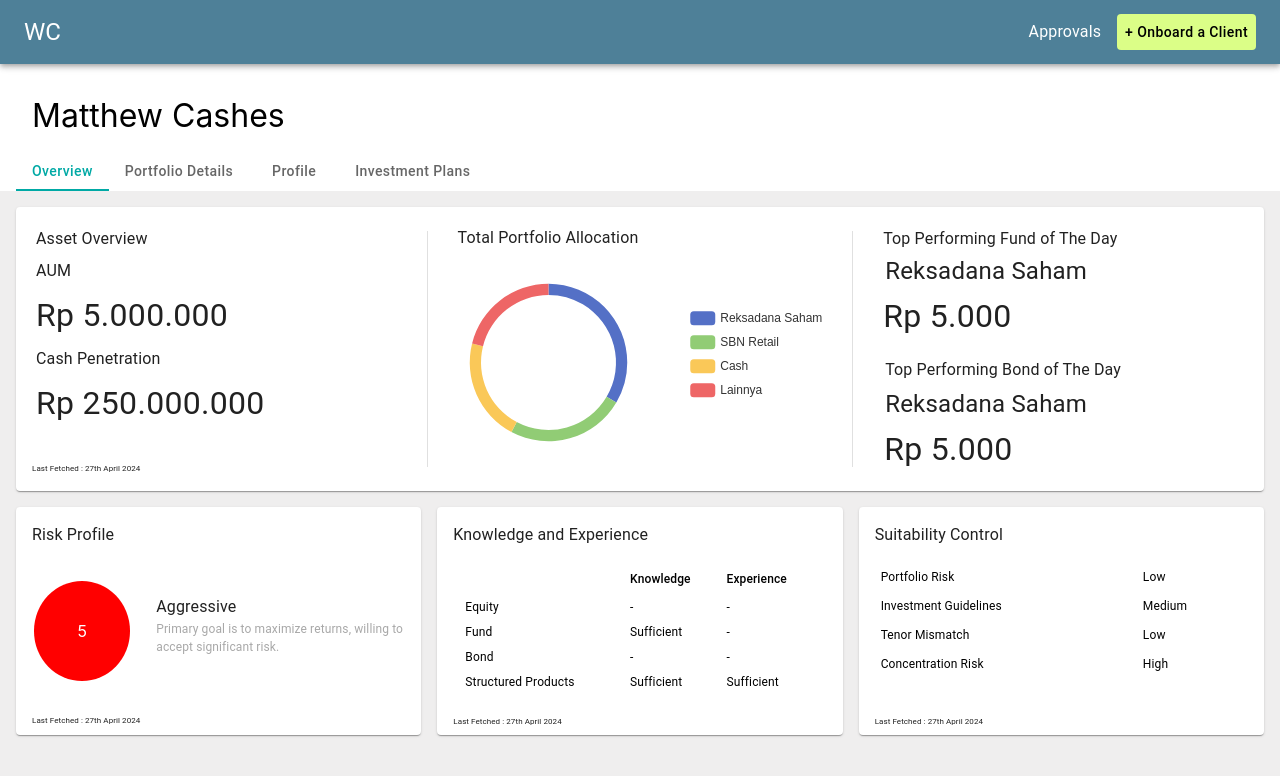
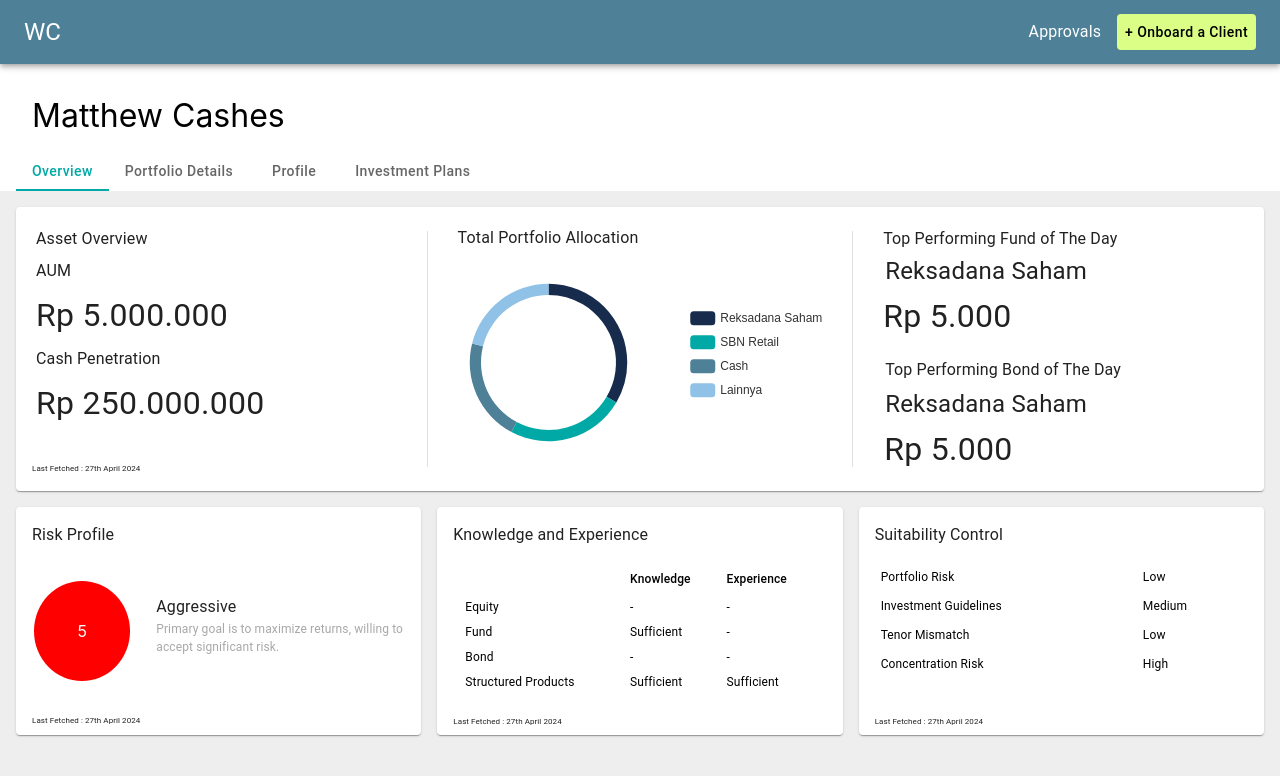
Before and after one commit to marcokenata-1/wc-indonesia, a React (Create React App) app: page / in a window 1280 px wide. Both pictures are taken after a click on the element "Matthew Cashes". Shown: the top 776 px of the page. Built offline with nearby package versions, Linux system fonts and the light colour scheme.

Commit message:
Change Pie Chart Color

```diff
--- a/src/mockdata/MockPieChart.js
+++ b/src/mockdata/MockPieChart.js
@@ -1,7 +1,9 @@
 import { Box } from "@mui/material";
+import { graphic } from "echarts";
 import ReactEcharts from "echarts-for-react";
 
 export default function MockPieChart() {
+  var colorPalette = ["#172B4D", "#00A9A5", "#4E8098", "#90C2E7"];
   const option = {
     tooltip: {
       trigger: "item",
@@ -10,7 +12,7 @@ export default function MockPieChart() {
       right: "10%",
       top: "25%",
       orient: "vertical",
-        left: "75%"
+      left: "75%",
     },
     series: [
       {
@@ -27,17 +29,17 @@ export default function MockPieChart() {
             show: false,
             fontSize: 40,
             fontWeight: "bold",
-            formatter: '{d}%'
+            formatter: "{d}%",
           },
         },
         labelLine: {
-          show: true,
+          show: false,
         },
         data: [
-          { value: 36.5, name: "Reksadana Saham" },
-          { value: 26.5, name: "SBN Retail" },
-          { value: 23, name: "Cash" },
-          { value: 23, name: "Lainnya" },
+          { value: 36.5, name: "Reksadana Saham" , itemStyle : { color : "#172B4D"}},
+          { value: 26.5, name: "SBN Retail" , itemStyle : { color : "#00A9A5"}},
+          { value: 23, name: "Cash" , itemStyle : { color : "#4E8098"}},
+          { value: 23, name: "Lainnya" , itemStyle : { color : "#90C2E7"}},
         ],
       },
     ],
@@ -46,10 +48,13 @@ export default function MockPieChart() {
   return (
     <>
       <Box sx={{ height: "225px" }}>
-        <ReactEcharts option={option} style={{ height: "225px", marginLeft:"-50%" }} />
+        <ReactEcharts
+          option={option}
+          style={{ height: "225px", marginLeft: "-50%" }}
+        />
       </Box>
     </>
   );
 }
 
-export let personalData = [] ;
+export let personalData = [];
```
